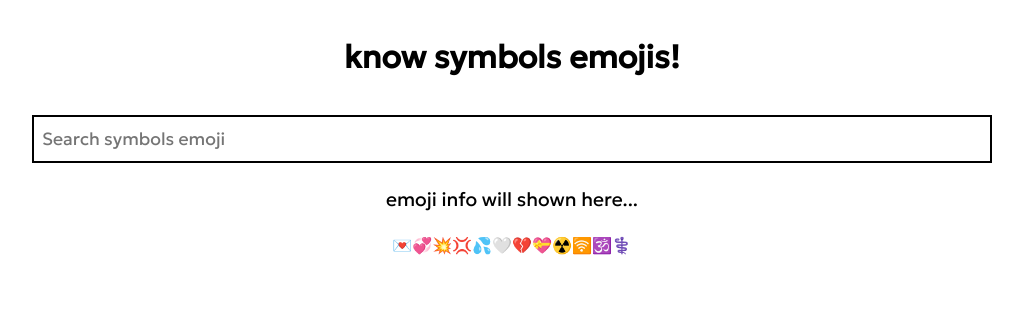
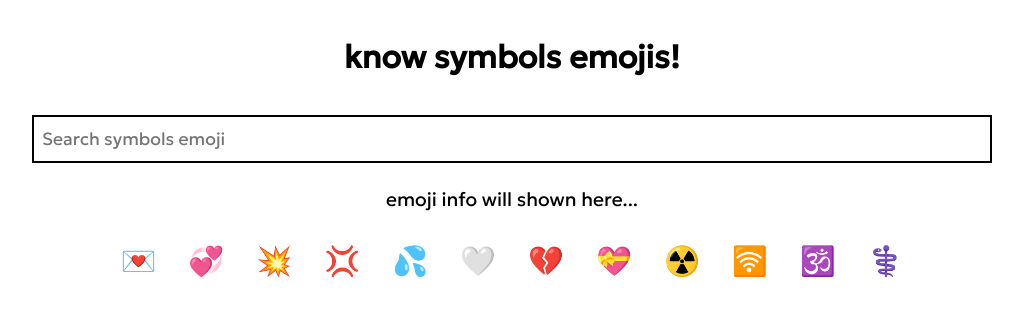
Before and after one commit to neerajsingh869/emoji-interpretor, a React (Vite) app: page / in a window 1280 px wide. Shown: the top 316 px of the page, without its empty margins (128-1151 px from the left). Built offline with nearby package versions, Linux system fonts and the light colour scheme.

Commit message:
style: add style on each and every emoji item

```diff
--- a/src/App.css
+++ b/src/App.css
@@ -35,3 +35,11 @@ input {
 footer {
   padding: 0rem 4rem;
 }
+
+/* Emoji Display Item */
+.emojis-list-item {
+  margin: 0.5rem 1rem;
+  font-size: 1.8rem;
+  cursor: pointer;
+  display: inline-block;
+}
--- a/src/App.jsx
+++ b/src/App.jsx
@@ -54,6 +54,7 @@ function Footer({ eventHandlers }) {
         return (
           <span
             key={ emojiItem }
+            className="emojis-list-item"
             onClick={ () => eventHandlers.emojiClickHandler(emojiItem) }
           >
             { emojiItem }
```
